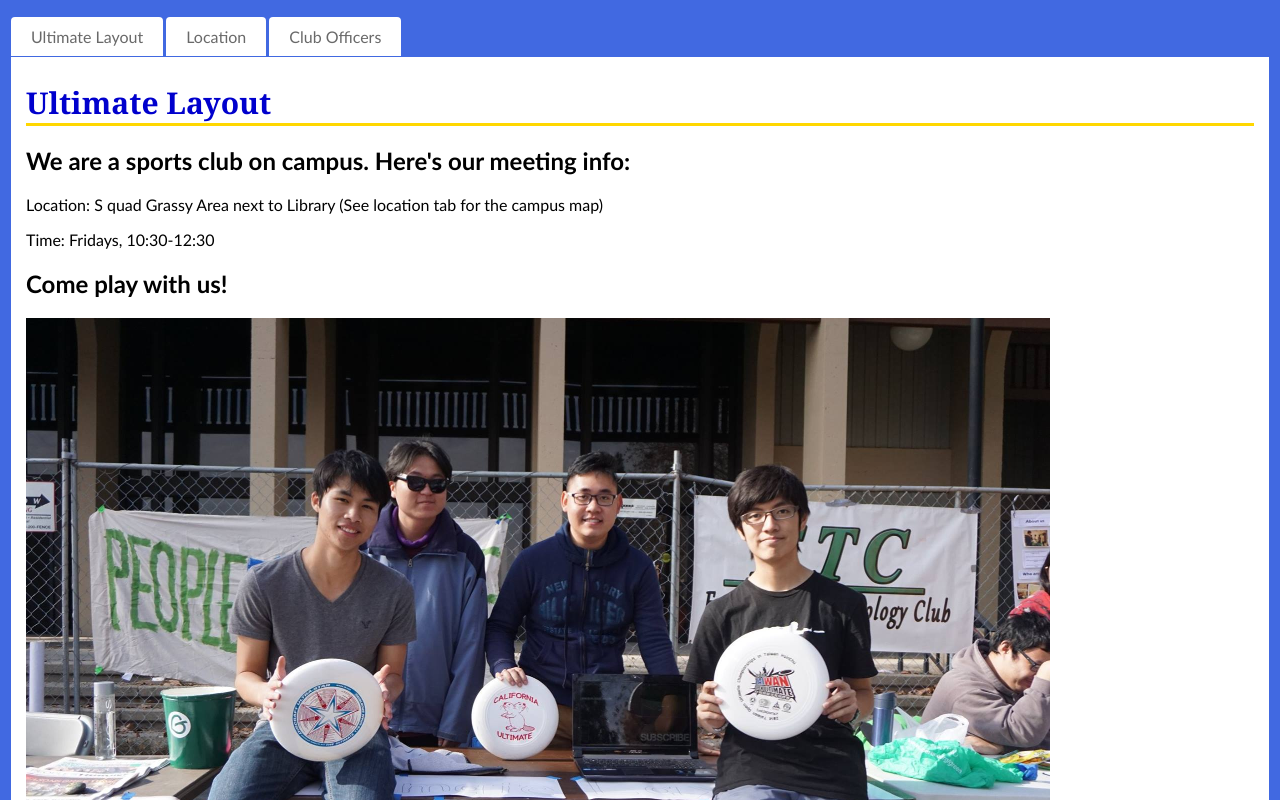
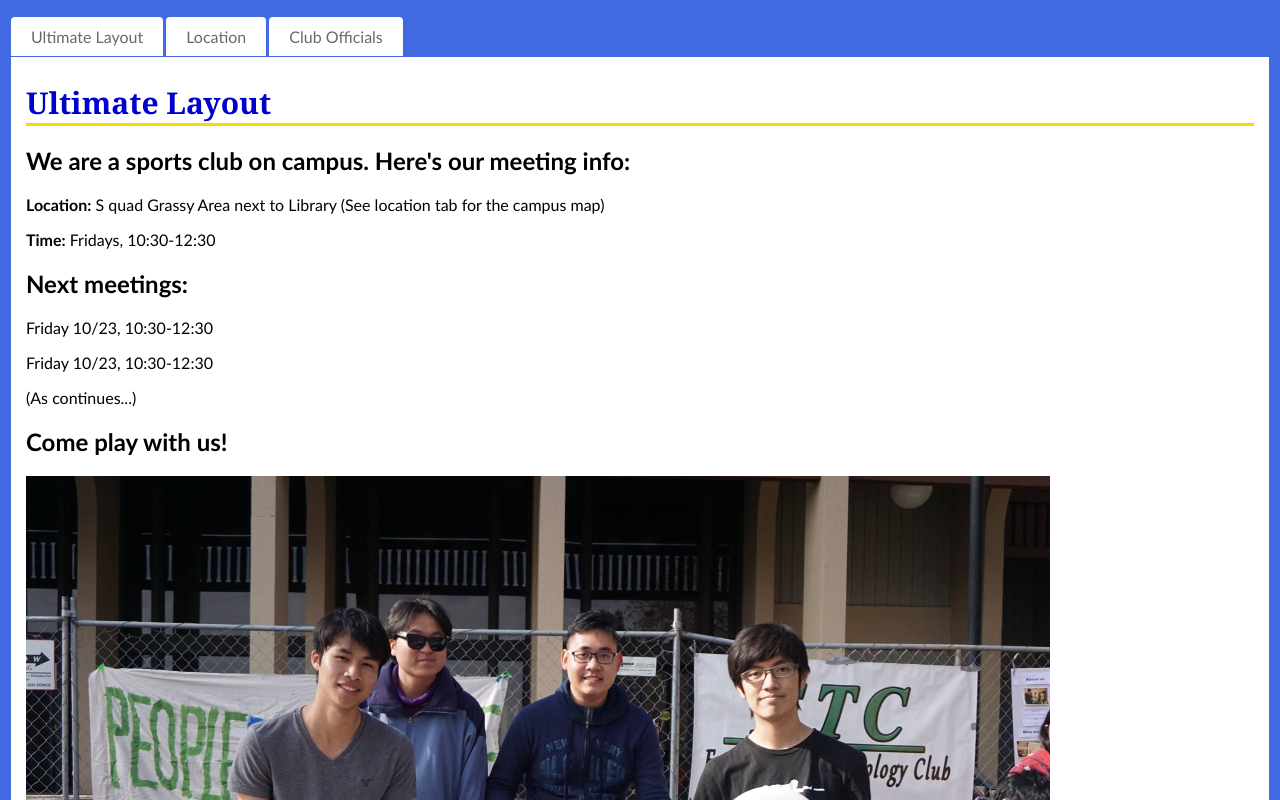
Before and after one commit to kevincywang/UltimateLayout, a plain HTML site: page index.html in a window 1280 px wide. Shown: the top 800 px of the page. Drawn offline with Linux system fonts and the light colour scheme.

Commit message:
Major update: Increased Content
New homepage section: future meetings
New picture for location tab
"Officers" page changed into "Officials", with a new title

```diff
--- a/club_script.js
+++ b/club_script.js
@@ -2,5 +2,5 @@ document.getElementById("nav01").innerHTML =
 "<ul id='menu'>" +
 "<li><a href='index.html'>Ultimate Layout</a></li>" +
 "<li><a href='club_map.html'>Location</a></li>" +
-"<li><a href='officers.html'>Club Officers</a></li>" +
+"<li><a href='officials.html'>Club Officials</a></li>" +
 "</ul>";
--- a/index.html
+++ b/index.html
@@ -16,8 +16,16 @@
   <h2>We are a sports club on campus. Here's our meeting info:</h2>
 
 
-  <p>Location: S quad Grassy Area next to Library (See location tab for the campus map)</p>
-  <p>Time: Fridays, 10:30-12:30</p>
+  <p><strong>Location:</strong> S quad Grassy Area next to Library (See location tab for the campus map)</p>
+  <p><strong>Time:</strong> Fridays, 10:30-12:30</p>
+
+<h2>Next meetings:</h2>
+
+<p>Friday 10/23, 10:30-12:30</p>
+
+<p>Friday 10/23, 10:30-12:30</p>
+
+<p>(As continues...)</p>
 
 <h2>Come play with us!</h2>
 <img src="ultimate_layout_photo.jpg" alt="Club photo" style="width:1024px;height:683px;">
```
Also changed, not shown: club_map.html (+5 -1 lines), officials.html (renamed from officers.html, +3 -1 lines), groupphoto.jpg (added).
